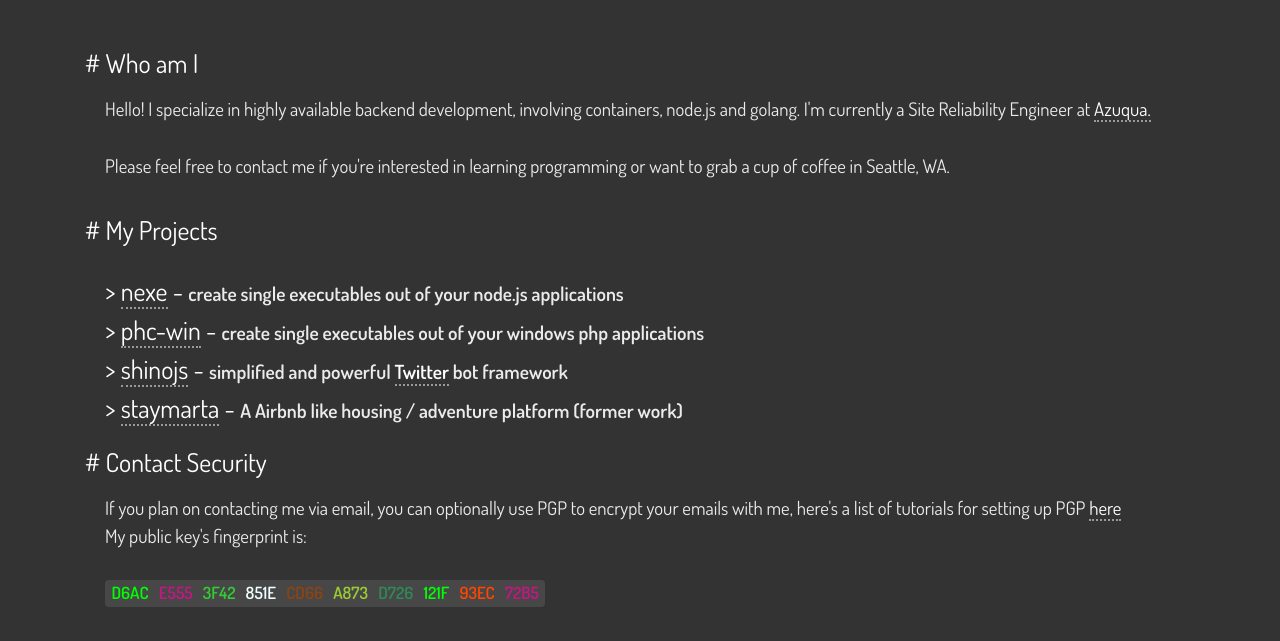
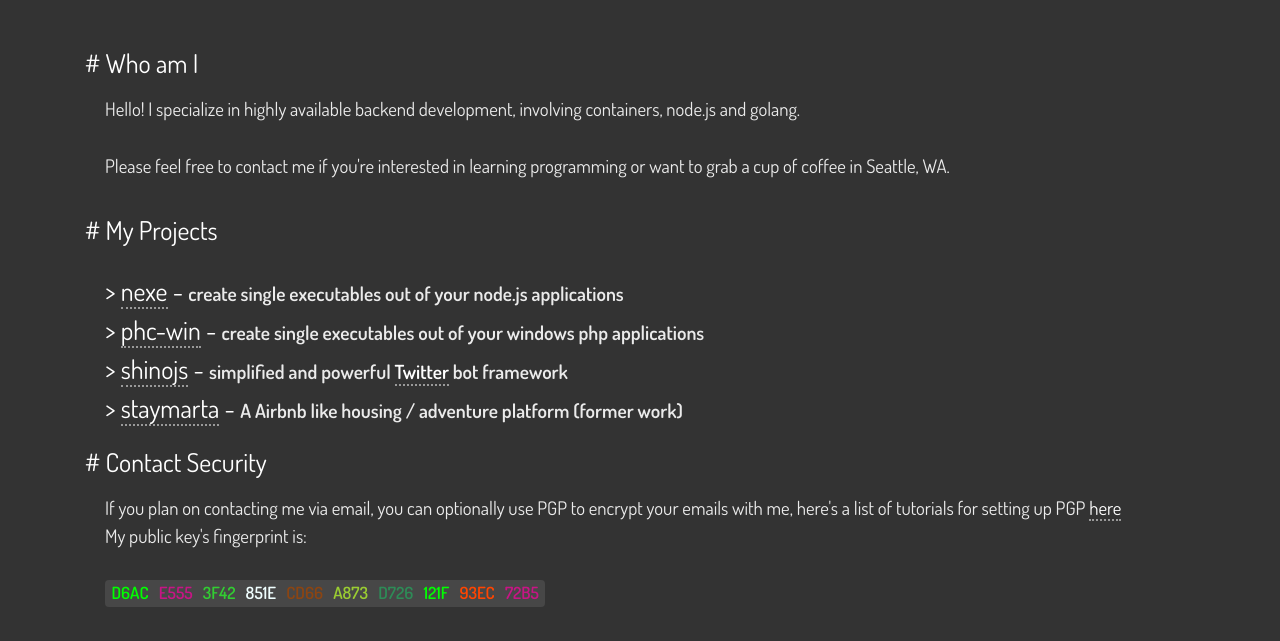
Before and after one commit to jaredallard/jaredallard.github.io, a website: page index.html in a window 1280 px wide. Shown: the part 148-789 px from the top of the page. Drawn offline with nearby package versions, Linux system fonts and the light colour scheme; some icons are missing.

Commit message:
chore: update work

```diff
--- a/index.html
+++ b/index.html
@@ -58,8 +58,7 @@
       <h3># Who am I</h3>
       <p class='textbox'>
         Hello! I specialize in highly available
-        backend development, involving containers, node.js and golang. I'm currently a
-        Site Reliability Engineer at <a href="https://azuqua.com">Azuqua.</a>
+        backend development, involving containers, node.js and golang.
 
         <br /><br />
 
```
